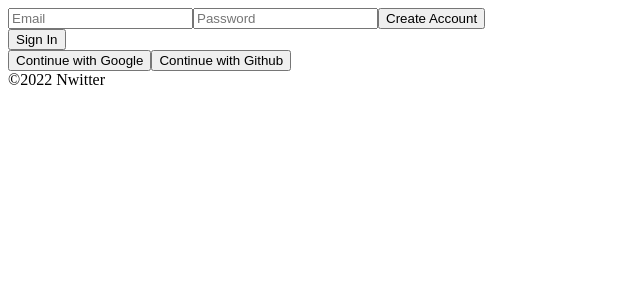
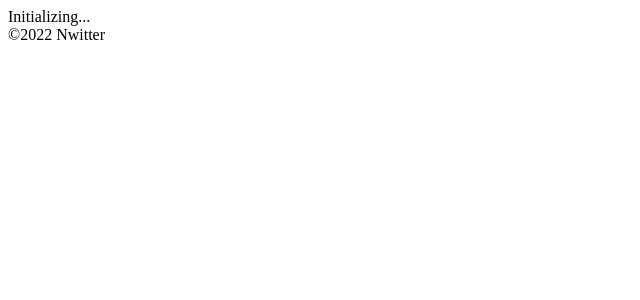
Before and after one commit to ChoJinmok/firebasepractice, a React app: page / in a window 1280 px wide. Shown: the top 300 px of the page, without its empty margins (0-640 px from the left). Built offline with nearby package versions, Linux system fonts and the light colour scheme; no server answers.

Commit message:
Add: 초기화면에서 refresh token 보내고 access token 받아오기까지 loading표시

```diff
--- a/src/GlobalStateProvider.jsx
+++ b/src/GlobalStateProvider.jsx
@@ -9,13 +9,21 @@ const GlobalStateContext = createContext();
 
 const initailState = {
   accessToken: '',
+  init: false,
 };
 
 const reducers = {
-  setAccessToken(state, { payload: { accessToken } }) {
+  setAccessToken(state, { payload: accessToken }) {
     return {
       ...state,
       accessToken,
+    };
+  },
+
+  setInit(state, { payload: init }) {
+    return {
+      ...state,
+      init,
     };
   },
 };
--- a/src/action.js
+++ b/src/action.js
@@ -1,11 +1,13 @@
 export function setAccessToken(accessToken) {
   return {
     type: 'setAccessToken',
-    payload: {
-      accessToken,
-    },
+    payload: accessToken,
   };
 }
 
-// TODO : remove
-export const xx = 'xx';
+export function setInit(init) {
+  return {
+    type: 'setInit',
+    payload: init,
+  };
+}
--- a/src/components/App.jsx
+++ b/src/components/App.jsx
@@ -4,26 +4,27 @@ import Router from './Router';
 
 import { useGlobalState } from '../GlobalStateProvider';
 
-import { setAccessToken } from '../action';
+import { setAccessToken, setInit } from '../action';
 
 import { postRefreshToken } from '../services/api';
 import { loadItem } from '../services/storage';
 
 export default function App() {
-  const { state: { accessToken }, dispatch } = useGlobalState();
+  const { state: { accessToken, init }, dispatch } = useGlobalState();
 
   useEffect(() => {
     const refreshToken = loadItem('refreshToken');
 
     if (refreshToken) {
       postRefreshToken(refreshToken)
-        .then((res) => dispatch(setAccessToken(res)));
+        .then((res) => dispatch(setAccessToken(res)))
+        .then(() => dispatch(setInit(true)));
     }
-  }, [loadItem, postRefreshToken, dispatch]);
+  }, [loadItem, postRefreshToken, dispatch, setInit]);
 
   return (
     <>
-      <Router accessToken={accessToken} />
+      {init ? <Router accessToken={accessToken} /> : 'Initializing...'}
       <footer>
         &copy;
         {new Date().getFullYear()}
--- a/src/services/api.js
+++ b/src/services/api.js
@@ -49,7 +49,7 @@ export async function postEmailPassword({ email, password, newAccount }) {
 
   const { refreshToken } = data;
 
-  const accessToken = postRefreshToken(refreshToken);
+  const accessToken = await postRefreshToken(refreshToken);
 
   return { accessToken, refreshToken };
 }
```
